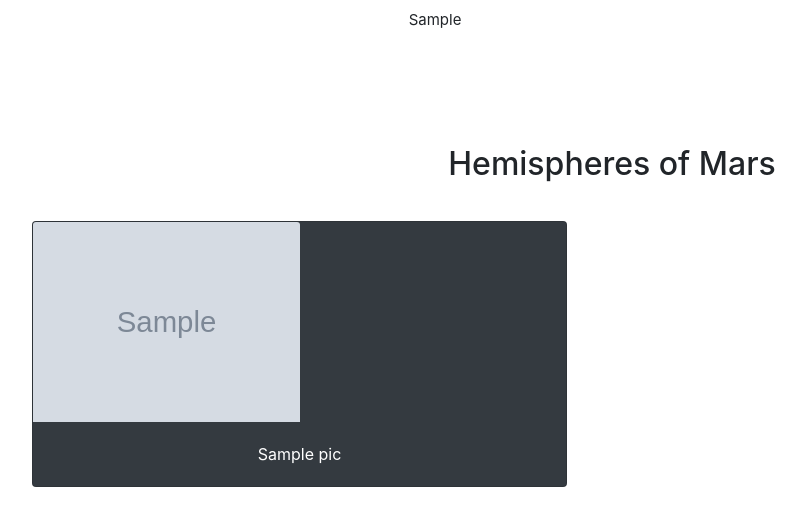
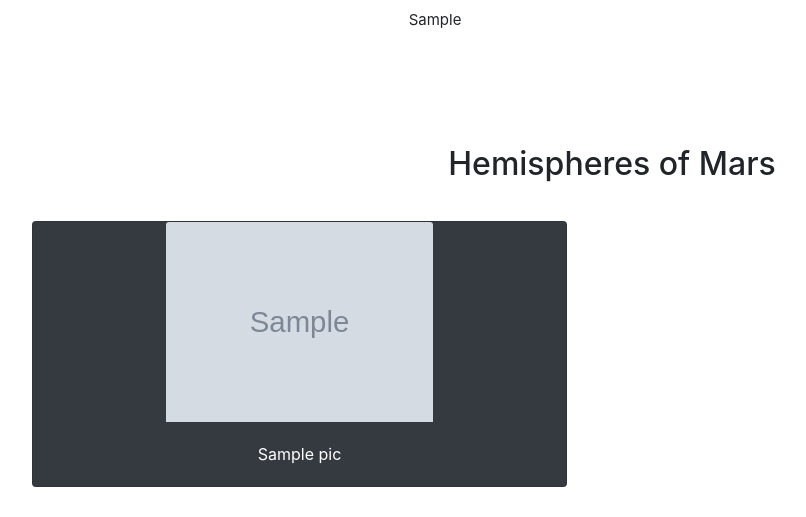
Before and after one commit to berlyflores-98/web-scraping-challenge, a Flask app: page / in a window 1280 px wide. Shown: the part 812-1329 px from the top of the page, without its empty margins (28-834 px from the left). Run offline with Flask 2, Linux system fonts and the light colour scheme; grey boxes marked "Sample" are stand-in pictures; a database or web service that is not in the repository returns one stand-in record (values such as "Sample title"); parts of the project's set-up code (start-up, migrations or seed data) failed here and were passed over; some libraries are stand-ins or nearby versions.

Commit message:
adding in more to the HTML page

```diff
--- a/static/css/style.css
+++ b/static/css/style.css
@@ -0,0 +1,6 @@
+.center {
+    display: block;
+    margin-left: auto;
+    margin-right: auto;
+    width: 50%;
+  }
--- a/templates/index.html
+++ b/templates/index.html
@@ -26,7 +26,6 @@
 
     <div class="row">
       <div class="container">
-        <!-- Left Image-->
         <div class="col-lg-7 col-md-7">
             <h3>Featured Mars Image</h3>
             <img src="{{ mars_results.featured_image }}" style="max-width:85%; max-height: auto;" alt="Mars Featured Image">
@@ -34,7 +33,6 @@
       </div>
       <div class="col-lg-1 col-md-1 "></div>
       <div class="container-fluid col-lg-4 col-md-4 ">
-            <!-- Table -->
             <h3>Mars Facts</h3>
             <div style="max-width: 450px; max-height: 150px; font-size: 15px; margin-bottom: 65px;">
                 {{ mars_results.mars_facts|safe}}
@@ -54,8 +52,8 @@
   {% for pics in mars_results.hemispheres %}
       <div class="col-md-6 text-center">
         <div class="card text-white bg-dark" style="margin: 30px;">
-          <img  src="{{ pics.image_url }}" style="max-width:50%; max-height: auto;" class="card-img-top text-center">
-            <div class="card-body text-center">
+          <center><img  src="{{ pics.image_url }}" style="max-width:50%; max-height: auto;" class="card-img-top center" ></center>
+            <div class="card-body text-center ">
               <h7 class="card-title text-center">{{ pics.title }}</h7>
             </div>
           </div>
```
